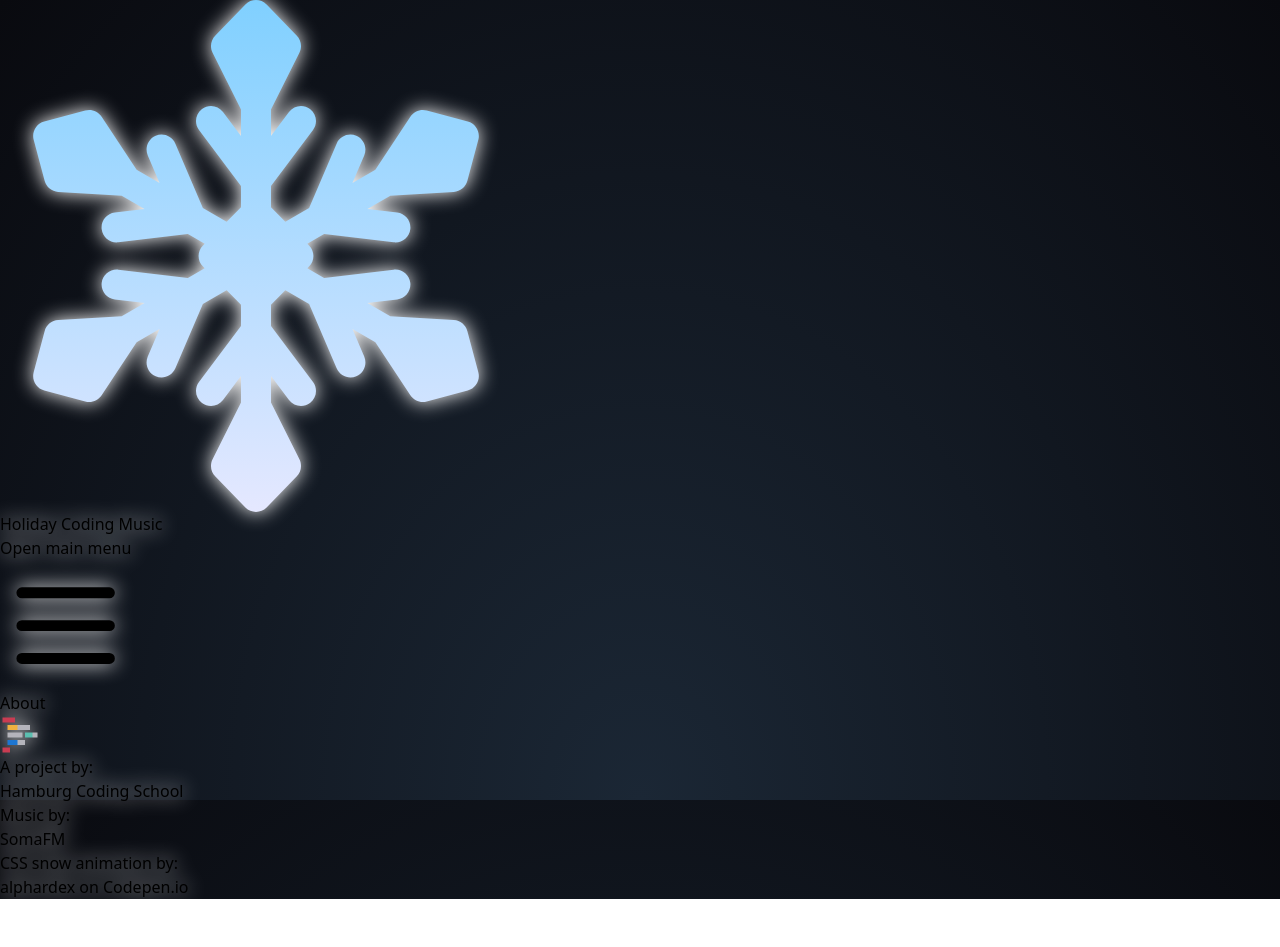
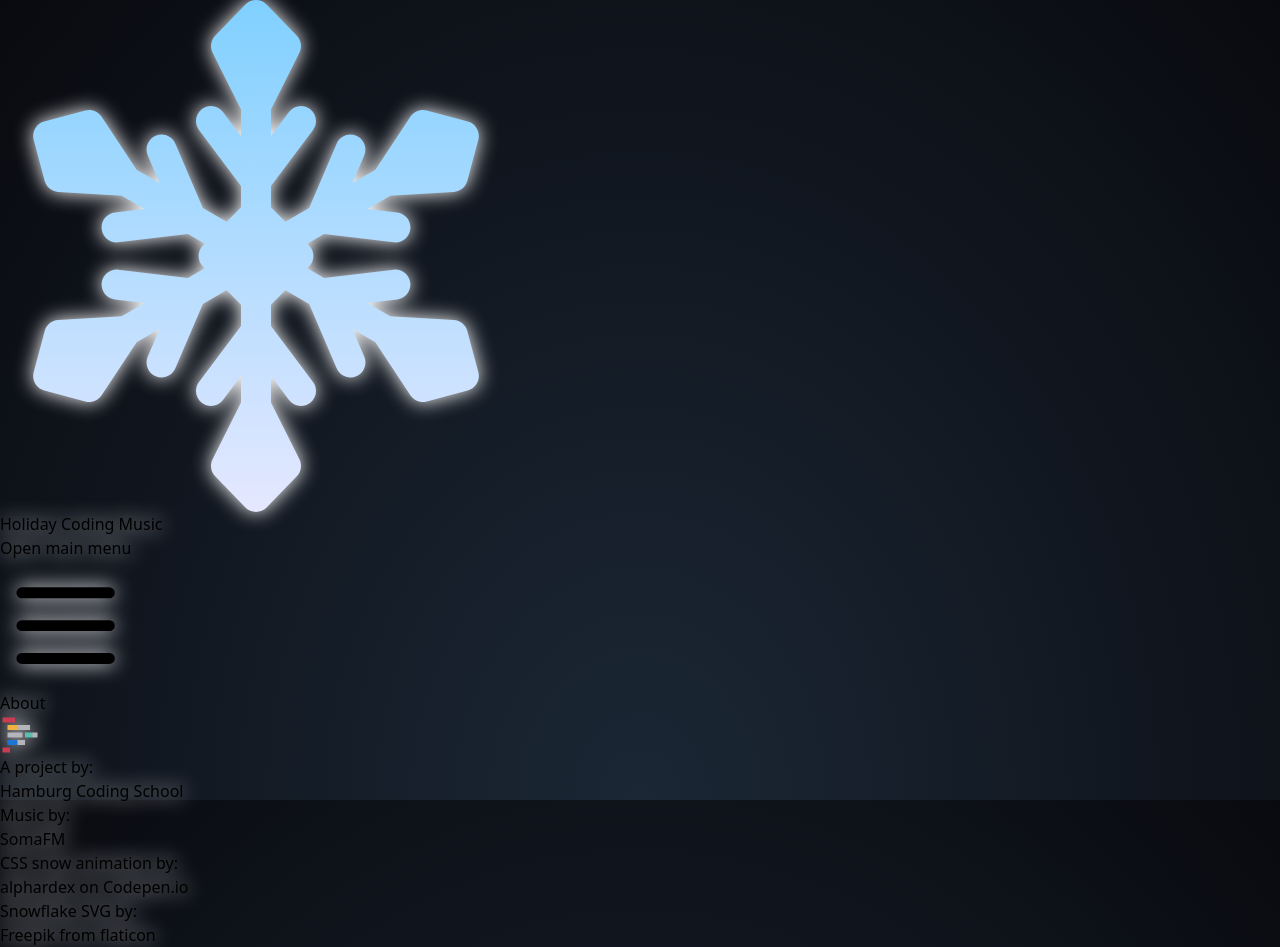
Before and after one commit to hamburgcodingschool/coding-music, a website built with webpack: page dist/about.html in a window 1280 px wide. Before the commit the page ends 899 px from the top, so only its background shows below. Built offline with nearby package versions, Linux system fonts and the light colour scheme.

Commit message:
Add SVG attribution to footer

```diff
--- a/dist/about.html
+++ b/dist/about.html
@@ -121,20 +121,27 @@
           <img src="/img/hcs_mid_32x.png" alt="Hamburg Coding School" width="40px" height="40px" />
           <div>
             <p class="text-gray-400 text-sm">A project by:</p>
-            <a class="text-gray-300 font-bold uppercase hover:text-white hover:underline" href="https://hamburgcodingschool.com/" target="_blank"
-              rel="noopener">Hamburg Coding School</a>
+            <a class="text-gray-300 font-bold uppercase hover:text-white hover:underline"
+              href="https://hamburgcodingschool.com/" target="_blank" rel="noopener">Hamburg Coding School</a>
           </div>
         </div>
         <div class="flex space-x-8">
           <div>
             <p class="text-gray-400 text-sm">Music by:</p>
-            <a class="text-gray-300 font-bold hover:text-white hover:underline" href="https://somafm.com/" target="_blank"
-              rel="noopener">SomaFM</a>
+            <a class="text-gray-300 font-bold hover:text-white hover:underline" href="https://somafm.com/"
+              target="_blank" rel="noopener">SomaFM</a>
           </div>
           <div>
             <p class="text-gray-400 text-sm">CSS snow animation by:</p>
-            <a class="text-gray-300 font-bold hover:text-white hover:underline" href="https://codepen.io/alphardex/pen/dyPorwJ" target="_blank"
-              rel="noopener">alphardex on Codepen.io</a>
+            <a class="text-gray-300 font-bold hover:text-white hover:underline"
+              href="https://codepen.io/alphardex/pen/dyPorwJ" target="_blank" rel="noopener">alphardex on Codepen.io</a>
+          </div>
+          <div>
+            <p class="text-gray-400 text-sm">Snowflake SVG by:</p>
+            <a class="text-gray-300 font-bold hover:text-white hover:underline"
+              href="https://www.flaticon.com/authors/freepik" title="Freepik">Freepik</a> <span
+              class="text-gray-300">from</span> <a class="text-gray-300 font-bold hover:text-white hover:underline"
+              href="https://www.flaticon.com/" title="Flaticon">flaticon</a>
           </div>
         </div>
       </div>
```
Also changed, not shown: dist/contact.html (+13 -6 lines), dist/contribute.html (+13 -6 lines), dist/index.html (+13 -6 lines).
